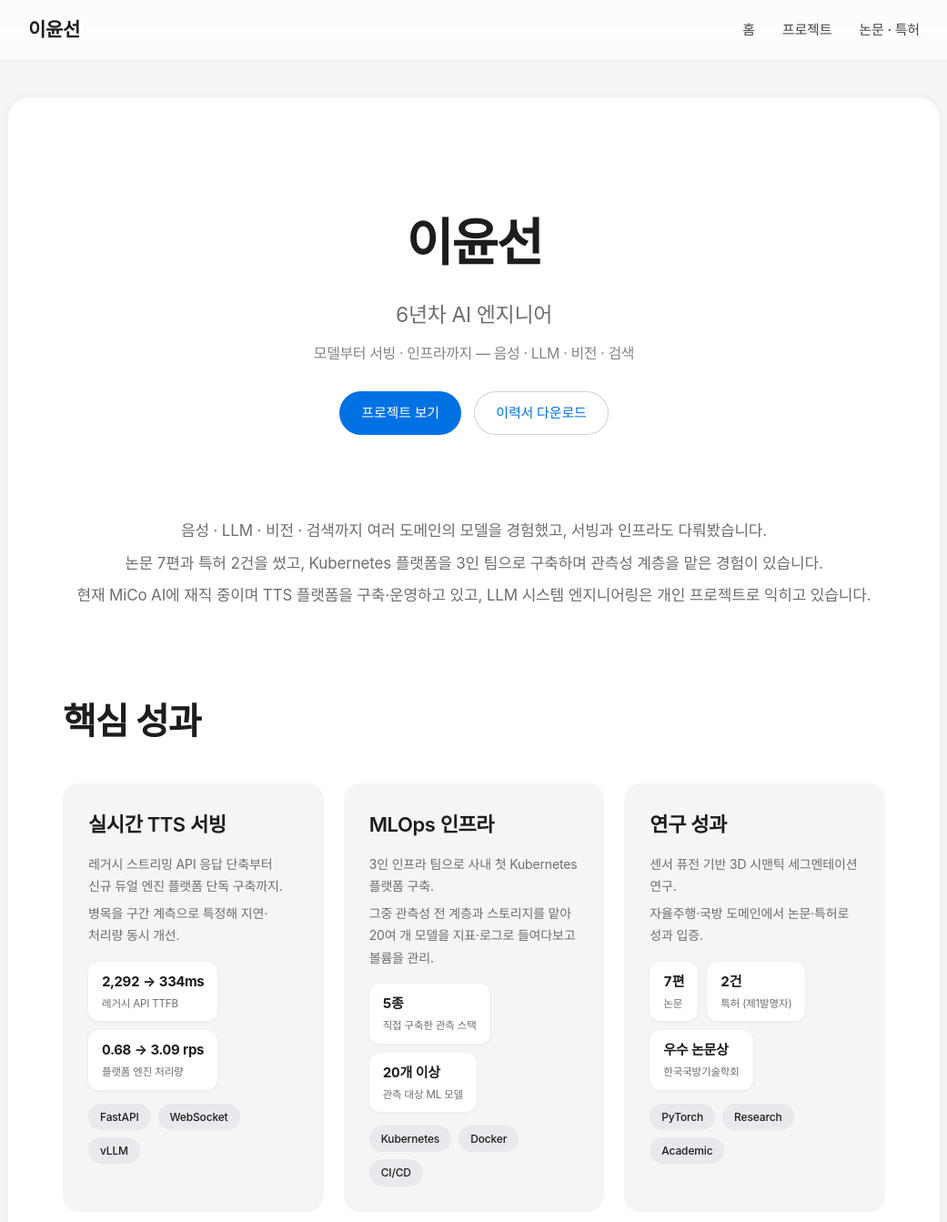
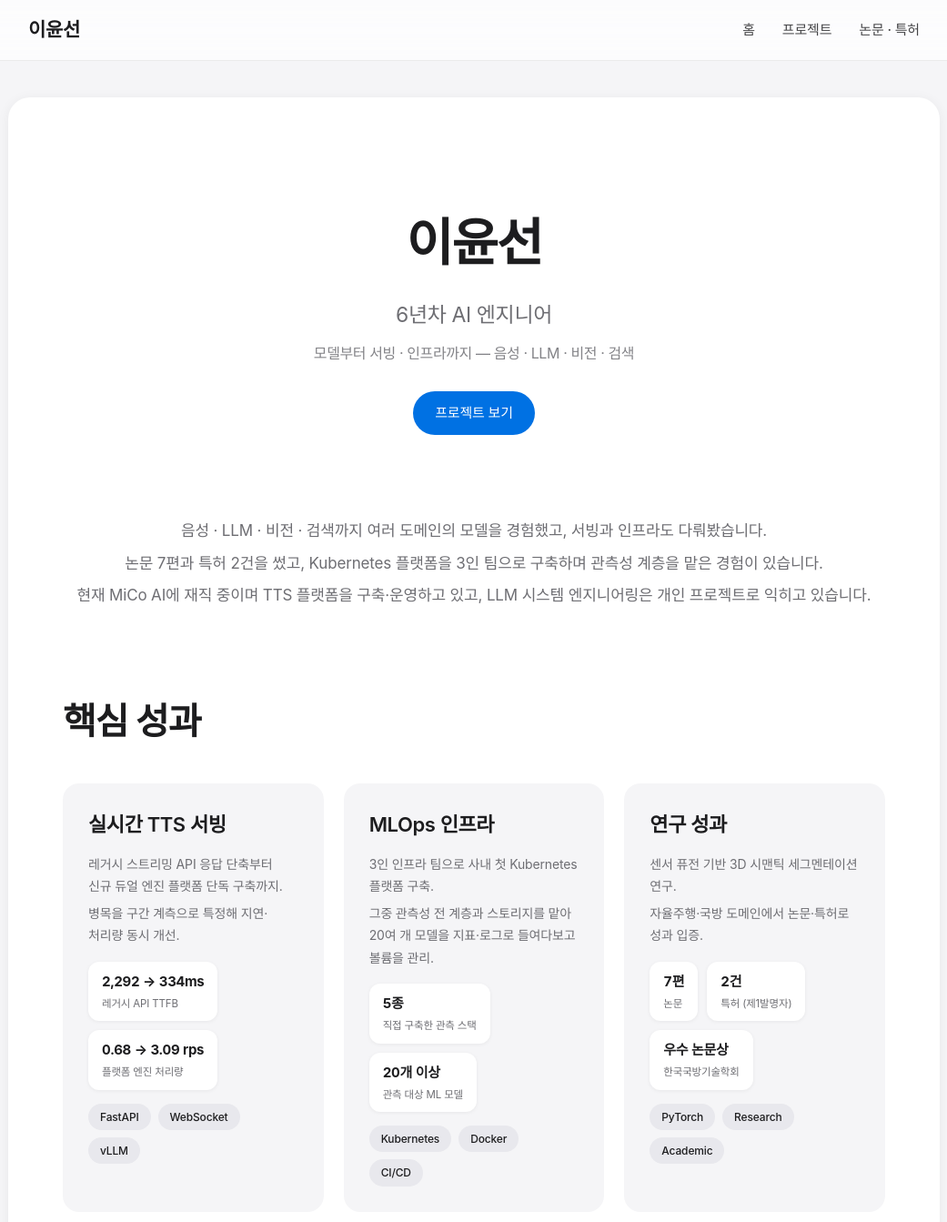
Before and after one commit to ckc5800/ckc5800.github.io, a Jekyll site: the page built from index.html, in a window 1280 px wide and 1400 px high. Shown: the top 1343 px of the window at 91% size, without its empty margins (119-1160 px from the left). Built offline with Jekyll 4.4.1, drawn with Linux system fonts in a browser that asks for light colours; some web fonts are replaced.

Commit message:
이력서 다운로드 버튼 은닉 — #resume 해시로 접속했을 때만 표시 (:target, JS 없음)
Co-Authored-By: Claude Fable 5 <noreply@anthropic.com>

```diff
--- a/assets/style.css
+++ b/assets/style.css
@@ -168,10 +168,16 @@ main.container {
     box-shadow: inset 0 0 0 1px var(--accent);
 }
 
-/* ===== 이력서 다운로드 드롭다운 (PDF / Word 선택) ===== */
+/* ===== 이력서 다운로드 드롭다운 (PDF / Word 선택) =====
+   기본은 숨김 — 주소에 #resume 을 붙여 접속했을 때만 나타난다 (:target).
+   접근 제어가 아니라 은닉이다: 파일 URL을 아는 사람은 여전히 받을 수 있다. */
 .dl {
+    display: none;
+    position: relative;
+}
+
+.dl:target {
     display: inline-block;
-    position: relative;
 }
 
 .dl > summary {
--- a/index.html
+++ b/index.html
@@ -8,7 +8,7 @@ title: 홈
     <p>6년차 AI 엔지니어</p>
     <p style="font-size: 16px; opacity: 0.85;">모델부터 서빙 · 인프라까지 — 음성 · LLM · 비전 · 검색</p>
     <a href="/projects.html" class="cta-button">프로젝트 보기</a>
-    <details class="dl">
+    <details class="dl" id="resume">
         <summary class="cta-button secondary">이력서 다운로드</summary>
         <div class="dl-menu">
             <a href="/assets/resume.pdf" download="이윤선_resume.pdf">PDF <span class="fmt">.pdf</span></a>
```
